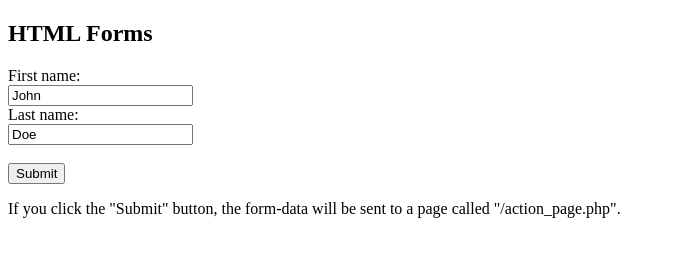
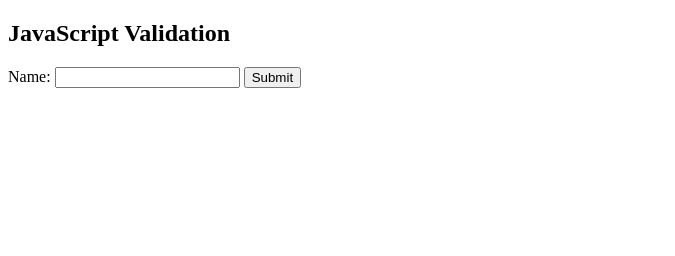
Before and after one commit to intesar/html-example, a plain HTML site: page index.html in a window 1280 px wide. Shown: the whole page, without its empty margins (0-675 px from the left). Drawn offline with Linux system fonts and the light colour scheme.

Commit message:
Update index.html

```diff
--- a/index.html
+++ b/index.html
@@ -1,18 +1,24 @@
 <!DOCTYPE html>
 <html>
+<head>
+<script>
+function validateForm() {
+  let x = document.forms["myForm"]["fname"].value;
+  if (x == "") {
+    alert("Name must be filled out");
+    return false;
+  }
+}
+</script>
+</head>
 <body>
 
-<h2>HTML Forms</h2>
+<h2>JavaScript Validation</h2>
 
-<form action="/">
-  <label for="fname">First name:</label><br>
-  <input type="text" id="fname" name="fname" value="John"><br>
-  <label for="lname">Last name:</label><br>
-  <input type="text" id="lname" name="lname" value="Doe"><br><br>
+<form name="myForm" action="/action_page.php" onsubmit="return validateForm()" method="post">
+  Name: <input type="text" name="fname">
   <input type="submit" value="Submit">
 </form>
 
-<p>If you click the "Submit" button, the form-data will be sent to a page called "/action_page.php".</p>
-
 </body>
 </html>
```
